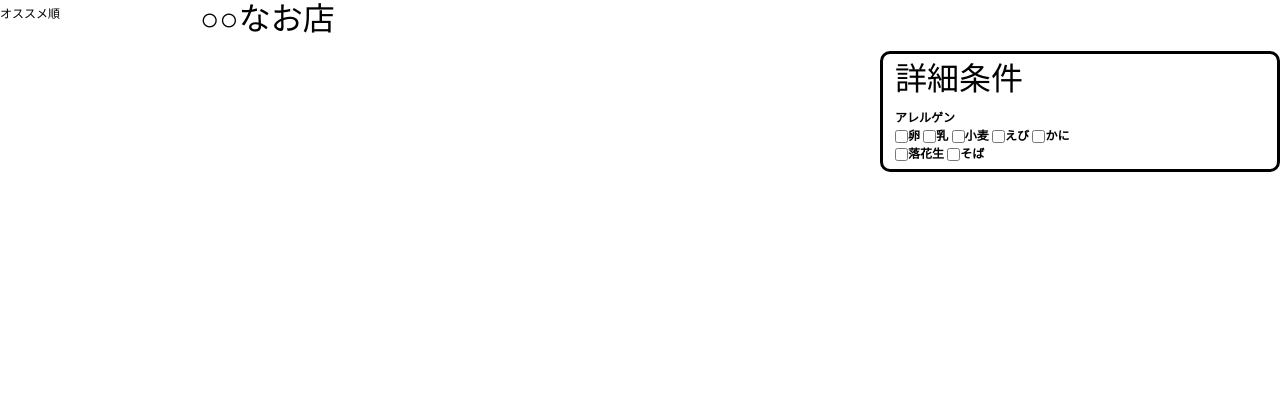
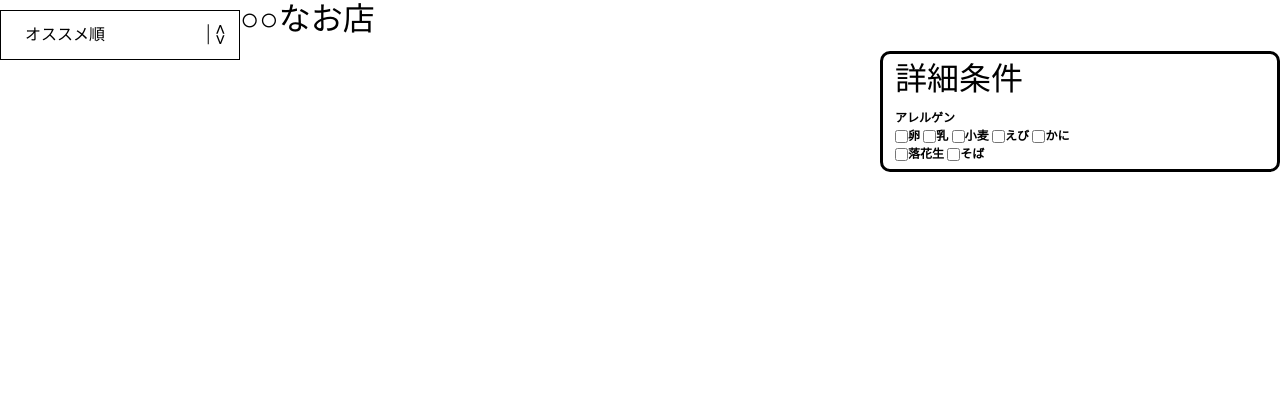
Before and after one commit to hidakahiromu/AlBfree, a Django app: page /restaurants/list/ in a window 1280 px wide. Shown: the part 25-420 px from the top of the page. Run offline with Django 3.2, Linux system fonts and the light colour scheme; data that the repository does not hold is empty.

Commit message:
プルダウンメニューと7品目の表のデザインいじりました

```diff
--- a/static/css/restaurantsList.css
+++ b/static/css/restaurantsList.css
@@ -7,11 +7,50 @@ body {
 }
 
 .sortingButton{     /*○○順選択のボタンのスタイル*/
-    width: 200px;
+    width: 240px;
     height: auto;
     float: left;
+    position: relative;
     margin-top: 5px;
 }
+/*プルダウンメニューのデザイン*/
+.sortingButton:after {
+    content: '<>';
+    font: 17px "Consolas", monospace;
+    color: #000;
+    -webkit-transform: rotate(90deg);
+    -moz-transform: rotate(90deg);
+    -ms-transform: rotate(90deg);
+    transform: rotate(90deg);
+    right: 11px;
+    /*位置の調整*/
+    top: 18px;
+    padding: 0 0 2px;
+    border-bottom: 1px solid #000;
+    /*left line */
+    position: absolute;
+    pointer-events: none;
+  }
+
+  .sortingButton select {
+    -webkit-appearance: none;
+    -moz-appearance: none;
+    appearance: none;
+    /* Add some styling */
+    display: block;
+    width: 100%;
+    max-width: 320px;
+    height: 50px;
+    float: right;
+    margin: 5px 0px;
+    padding: 0px 24px;
+    font-size: 16px;
+    line-height: 1.75;
+    border: 1px solid #000;
+    -ms-word-break: normal;
+    word-break: normal;
+  }
+/*プルダウンメニューのデザインここまで*/
 
 .listSearch{        /*詳細条件検索の箱スタイル*/
     width: 400px;       /*ここも調節が必要*/
@@ -49,8 +88,24 @@ body {
 }
 
 .storeList table{       /*飲食店のアレルギー表示*/
+    font-size: 12px;
+    font-weight: bold;
     float: right;
 }
+/*アレルゲン表示のデザイン*/
+.storeList table td{
+    text-align: center;
+    border-left: 1px solid #a8b7c5;
+    border-bottom: 1px solid #a8b7c5;
+    border-top: 1px solid #a8b7c5;
+    box-shadow: 0px -3px 5px 1px #eee inset;  /*影いらなかったら消して*/
+    width: 45px;
+    padding: 5px 0;
+}
+.storeList table td:last-child{
+    border-right: 1px solid #a8b7c5;
+}
+/*アレルゲン表示のデザインここまで*/
 
 /*飲食店名のスタイル*/
 .restaurant_name{
--- a/templates/restaurantsList.html
+++ b/templates/restaurantsList.html
@@ -63,7 +63,7 @@
                 <img src="cafe.jpg" height="125px" width="125px">
                 <p class="restaurant_name">{{ data.restaurant_name }}</p>
                 <table border="1">
-                    <tr><th>卵</th><th>乳</th><th>小麦</th><th>えび</th><th>かに</th><th>落花生</th><th>そば</th></tr>
+                    <tr><td>卵</td><td>乳</td><td>小麦</td><td>えび</td><td>かに</td><td>落花生</td><td>そば</td></tr>
                 </table>
                 <br><br>
                 <p class="explanation">{{ data.explanation }}</p>
```
Also changed, not shown: restaurants/migrations/0002_alter_store_information_private_room.py (added).
